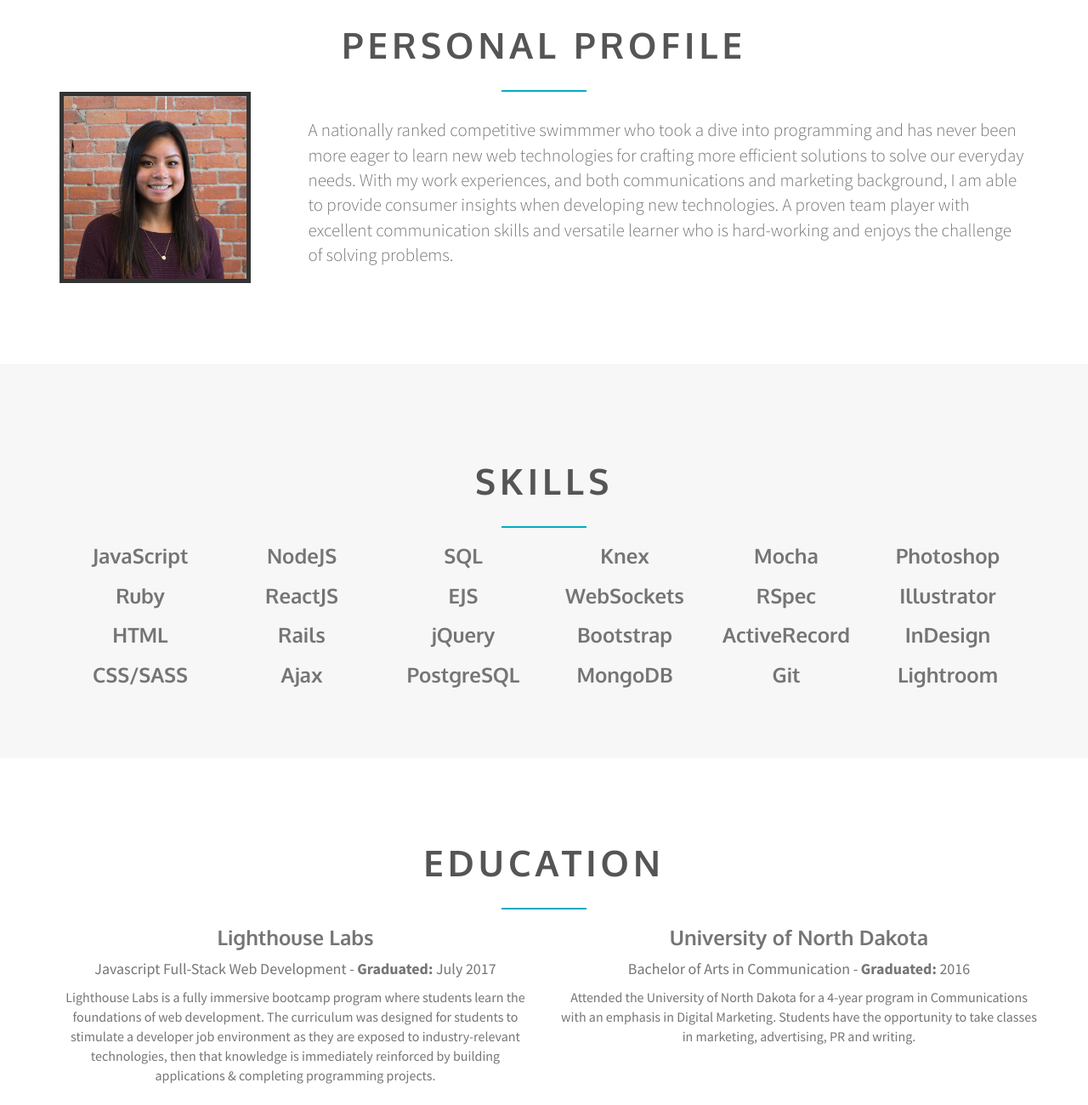
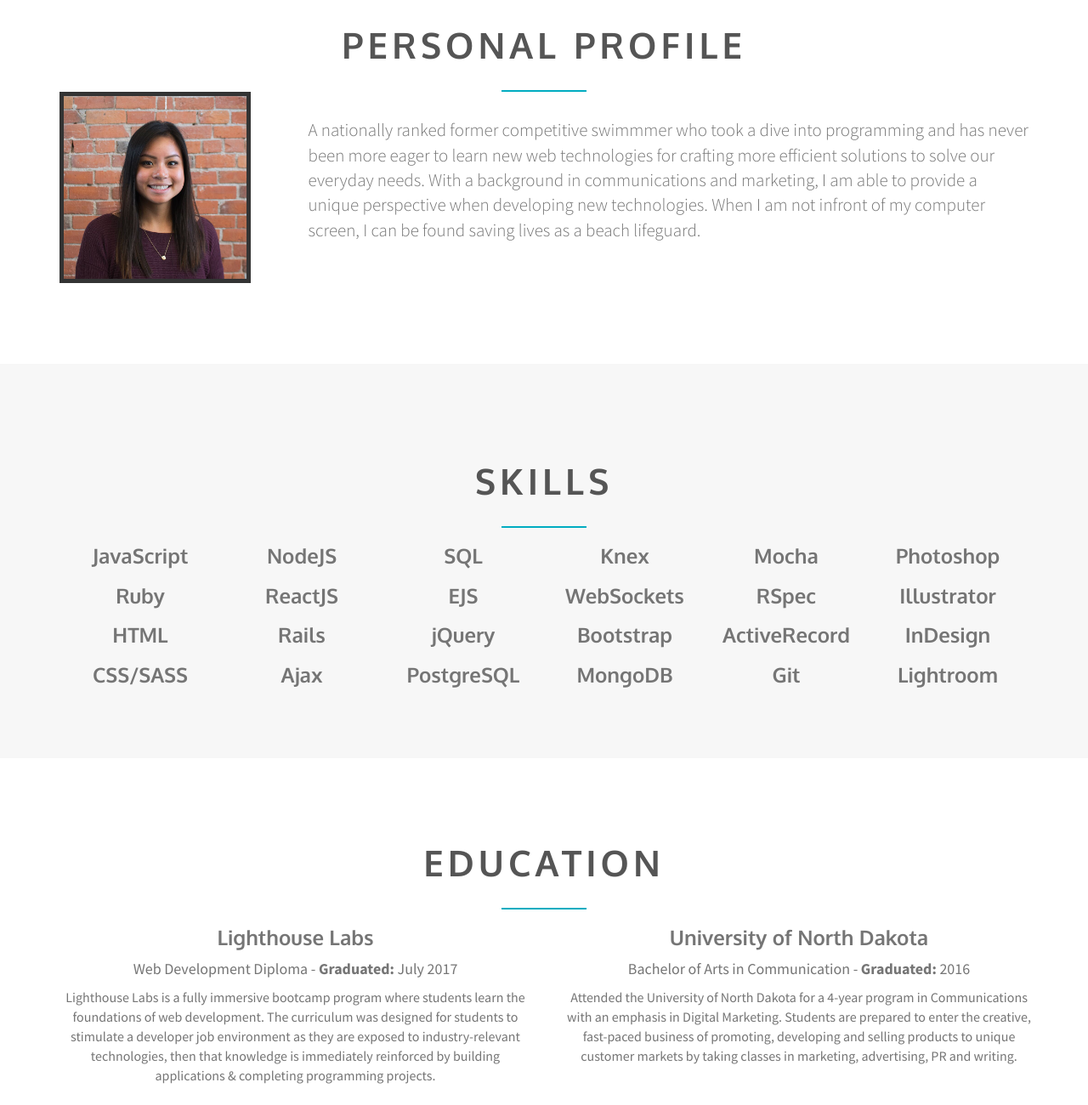
Before and after one commit to caitlinquon/caitlinquon.github.io, a plain HTML site: page index.html in a window 1280 px wide. Shown: the part 940-2240 px from the top of the page at 85% size. Drawn offline with Linux system fonts and the light colour scheme.

Commit message:
added to education

```diff
--- a/index.html
+++ b/index.html
@@ -125,11 +125,11 @@
                     </div>
                 </div>
                 <div class="col-md-9 lead">
-                    <p>A nationally ranked competitive swimmmer who took a dive into programming and has never been more eager
-                        to learn new web technologies for crafting more efficient solutions to solve our everyday needs.
-                        With my work experiences, and both communications and marketing background, I am able to provide
-                        consumer insights when developing new technologies. A proven team player with excellent communication
-                        skills and versatile learner who is hard-working and enjoys the challenge of solving problems.</p>
+                    <p>A nationally ranked former competitive swimmmer who took a dive into programming and has never been more eager
+                        to learn new web technologies for crafting more efficient solutions to solve our everyday needs. With a background
+                        in communications and marketing, I am able to provide a unique perspective when developing new technologies. When I am not
+                        infront of my computer screen, I can be found saving lives as a beach lifeguard.
+                    </p>
                 </div>
             </div>
         </div>
@@ -195,9 +195,12 @@
                     <article class="education">
                         <header>
                             <h3>Lighthouse Labs</h3>
-                            <p class="edu-title">Javascript Full-Stack Web Development - <strong> Graduated: </strong>July 2017</p>
+                            <p class="edu-title">Web Development Diploma - <strong> Graduated: </strong>July 2017</p>
                         </header>
-                        <p class="edu-desc">Lighthouse Labs is a fully immersive bootcamp program where students learn the foundations of web development. The curriculum was designed for students to stimulate a developer job environment as they are exposed to industry-relevant technologies, then that knowledge is immediately reinforced by building applications &amp; completing programming projects.</p>
+                        <p class="edu-desc">Lighthouse Labs is a fully immersive bootcamp program where students learn the foundations of web development.
+                            The curriculum was designed for students to stimulate a developer job environment as they are exposed to industry-relevant technologies,
+                            then that knowledge is immediately reinforced by building applications &amp; completing programming projects.
+                        </p>
                     </article>
                 </div>
                 <div class="row">
@@ -207,7 +210,10 @@
                                 <h3>University of North Dakota</h3>
                                 <p class="edu-title">Bachelor of Arts in Communication - <strong> Graduated: </strong> 2016</p>
                             </header>
-                            <p class="edu-desc">Attended the University of North Dakota for a 4-year program in Communications with an emphasis in Digital Marketing. Students have the opportunity to take classes in marketing, advertising, PR and writing.</p>
+                            <p class="edu-desc">Attended the University of North Dakota for a 4-year program in Communications with an emphasis in Digital Marketing.
+                                Students are prepared to enter the creative, fast-paced business of promoting, developing and selling products to unique customer markets by
+                                taking classes in marketing, advertising, PR and writing.
+                            </p>
                         </article>
                     </div>
                 </div>
```
